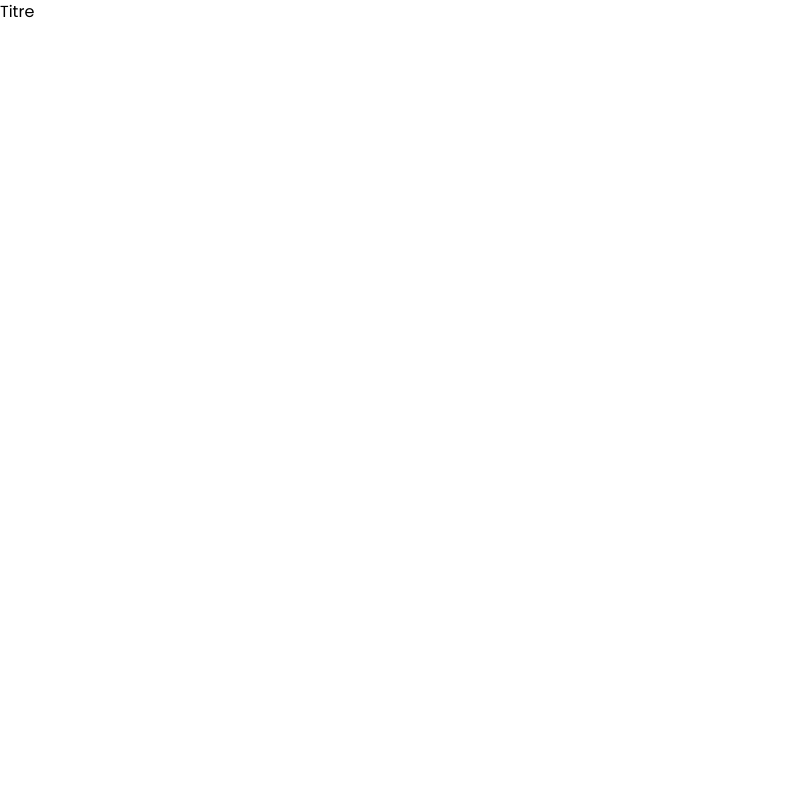
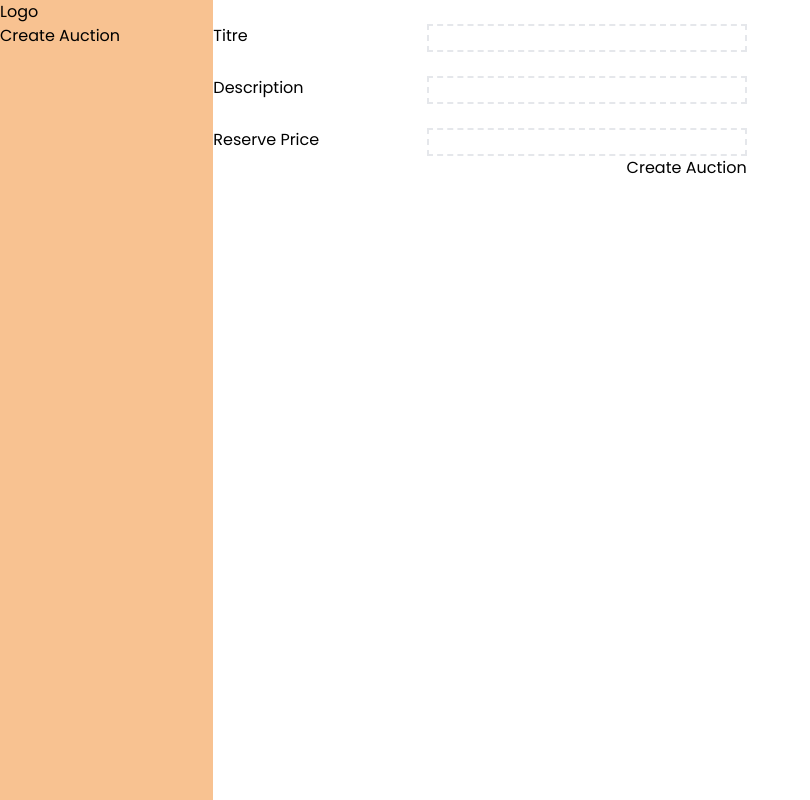
Before and after one commit to Zypheone94/Kata-Vickrey-Auction, a Next.js app in the folder front/: page /auctions/create in a window 1280 px wide. Shown: the whole page, without its empty margins (0-810 px from the left). Built offline with nearby package versions, Linux system fonts and the light colour scheme.

Commit message:
EVO - (create auction) : Possibility to create auction accros form

```diff
--- a/front/components/common/Header.js
+++ b/front/components/common/Header.js
@@ -4,6 +4,13 @@ const Header = () => {
   return (
     <header className="h-screen w-2/12 bg-base">
       <div className="">Logo</div>
+      <nav>
+        <ul>
+          <a href="/auctions/create">
+            <li>Create Auction</li>
+          </a>
+        </ul>
+      </nav>
     </header>
   );
 };
--- a/front/components/forms/CreateAuction.js
+++ b/front/components/forms/CreateAuction.js
@@ -1,23 +1,61 @@
 import React, { useState } from "react";
+import { api } from "@/utils/api";
+
+import Header from "../common/Header";
 
 const CreateAuction = () => {
-  const [title, setTitle] = useState();
+  const [title, setTitle] = useState("");
+  const [description, setDescription] = useState("");
+  const [reservePrice, setReservePrice] = useState(0);
+
+  const handleCreateAuction = (e) => {
+    e.preventDefault();
+    api("http://localhost:8000/auction/create", "POST", {
+      title: title,
+      description: description,
+      reservePrice: parseFloat(reservePrice),
+    });
+  };
 
   return (
-    <div>
-      <form>
-        <div>
+    <main className="flex">
+      <Header />
+      <form className="w-5/12" onSubmit={handleCreateAuction}>
+        <div className="mt-6 flex justify-between">
           <label>Titre</label>
           <input
             type="text"
             onChange={(e) => {
               setTitle(e.target.value);
             }}
+            className="border-2 border-dashed"
           />
-          {title}
+        </div>
+        <div className="mt-6 flex justify-between">
+          <label>Description</label>
+          <input
+            type="text"
+            onChange={(e) => {
+              setDescription(e.target.value);
+            }}
+            className="border-2 border-dashed"
+          />
+        </div>{" "}
+        <div className="mt-6 flex justify-between">
+          <label>Reserve Price</label>
+          <input
+            type="number"
+            onChange={(e) => {
+              setReservePrice(e.target.value);
+            }}
+            className="border-2 border-dashed number-input"
+          />
+        </div>
+        <div className="flex justify-end">
+          <button>Create Auction</button>
         </div>
       </form>
-    </div>
+    </main>
   );
 };
 
--- a/front/styles/globals.css
+++ b/front/styles/globals.css
@@ -10,3 +10,15 @@
   font-weight: 400;
   font-style: normal;
 }
+
+/* Webkit browsers (Chrome, Safari, Edge) */
+.number-input::-webkit-outer-spin-button,
+.number-input::-webkit-inner-spin-button {
+  -webkit-appearance: none;
+  margin: 0;
+}
+
+/* Firefox */
+.number-input[type=number] {
+  -moz-appearance: textfield;
+}
```
Also changed, not shown: 2 other files (tests, documents, lock files or other folders).
